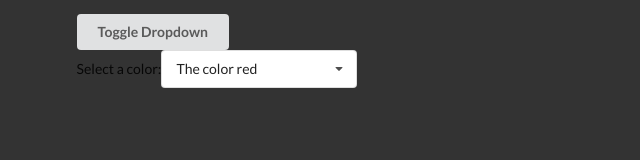
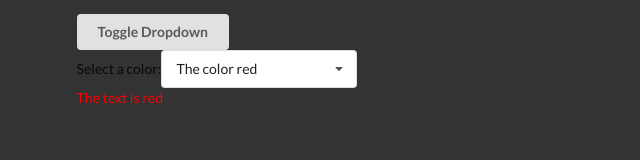
Before and after one commit to lpmurray16/Small_React_Projects, a React (Create React App) app in the folder widgets/: page / in a window 1280 px wide. Shown: the top 160 px of the page, without its empty margins (0-640 px from the left). Built offline with nearby package versions, Linux system fonts and the light colour scheme; a web font is replaced by a local one.

Commit message:
added the p tag control to dropdown

```diff
--- a/widgets/src/App.js
+++ b/widgets/src/App.js
@@ -31,11 +31,14 @@ export default () => {
             {/* <Search/> */}
             <button className = "ui button" onClick={() => setShowDropdown(!showDropdown)}>Toggle Dropdown</button>
             {showDropdown ? (
+                <div>
                 <Dropdown
                     selected={selected}
                     onSelectedChange={setSelected}
                     options= { options }
                 />
+                <p className="dropdown-text" style={{color: selected.value}}>The text is {selected.value}</p>
+                </div>
                 ) : null
             }
 
--- a/widgets/src/components/Dropdown.js
+++ b/widgets/src/components/Dropdown.js
@@ -10,9 +10,11 @@ const Dropdown = ({ options, selected, onSelectedChange }) => {
         return;
       }
       setOpen(false);
+
     };
 
     document.body.addEventListener("click", onBodyClick, { capture: true });
+
 
     return () => {
       document.body.removeEventListener("click", onBodyClick, { capture: true });
```
